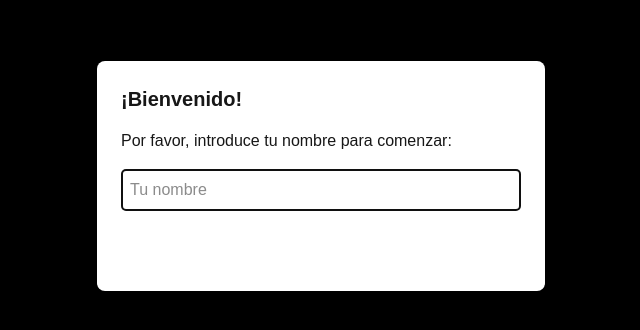
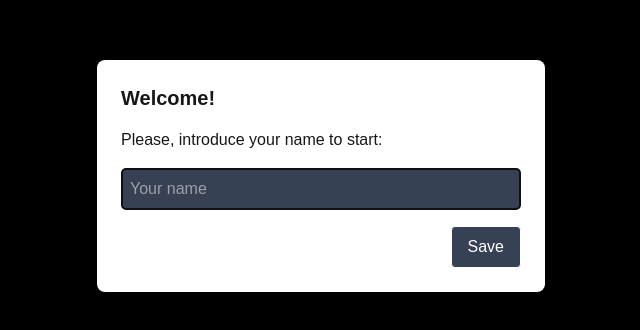
Before and after one commit to stivenDR14/frontend, a Next.js app: page / in a window 1280 px wide. Shown: the part 224-554 px from the top of the page, without its empty margins (319-959 px from the left). Built offline with nearby package versions, Linux system fonts and the light colour scheme.

Commit message:
enlgish labels fixed

```diff
--- a/src/components/session-modal.tsx
+++ b/src/components/session-modal.tsx
@@ -31,20 +31,20 @@ export default function SessionModal({
     <div className="fixed inset-0 bg-black bg-opacity-50 flex items-center justify-center z-50">
       <div className="bg-white dark:bg-secondary-800 rounded-lg p-6 w-full max-w-md">
         <h2 className="text-xl font-bold mb-4">
-          {isFirstTime ? "¡Bienvenido!" : "Nueva sesión"}
+          {isFirstTime ? "Welcome!" : "New session"}
         </h2>
         <p className="mb-4">
           {isFirstTime
-            ? "Por favor, introduce tu nombre para comenzar:"
-            : "Introduce un nombre para esta nueva sesión:"}
+            ? "Please, introduce your name to start:"
+            : "Introduce a name for this new session:"}
         </p>
         <form onSubmit={handleSubmit}>
           <input
             type="text"
             value={name}
             onChange={(e) => setName(e.target.value)}
-            placeholder="Tu nombre"
-            className="w-full p-2 border rounded mb-4 dark:bg-secondary-700 dark:border-secondary-600"
+            placeholder="Your name"
+            className="w-full p-2 border rounded mb-4 bg-gray-700 text-white"
             autoFocus
           />
           <div className="flex justify-end gap-2">
@@ -52,16 +52,16 @@ export default function SessionModal({
               <button
                 type="button"
                 onClick={onClose}
-                className="px-4 py-2 border rounded hover:bg-gray-100 dark:hover:bg-secondary-700 transition-colors"
+                className="px-4 py-2 border bg-gray-700 text-white rounded hover:bg-gray-600 transition-colors"
               >
-                Cancelar
+                Cancel
               </button>
             )}
             <button
               type="submit"
-              className="px-4 py-2 bg-primary-500 dark:bg-secondary-700 text-white rounded hover:bg-primary-600 dark:hover:bg-secondary-600 transition-colors"
+              className="px-4 py-2 border bg-gray-700 text-white rounded hover:bg-gray-600 transition-colors"
             >
-              Guardar
+              Save
             </button>
           </div>
         </form>
```
